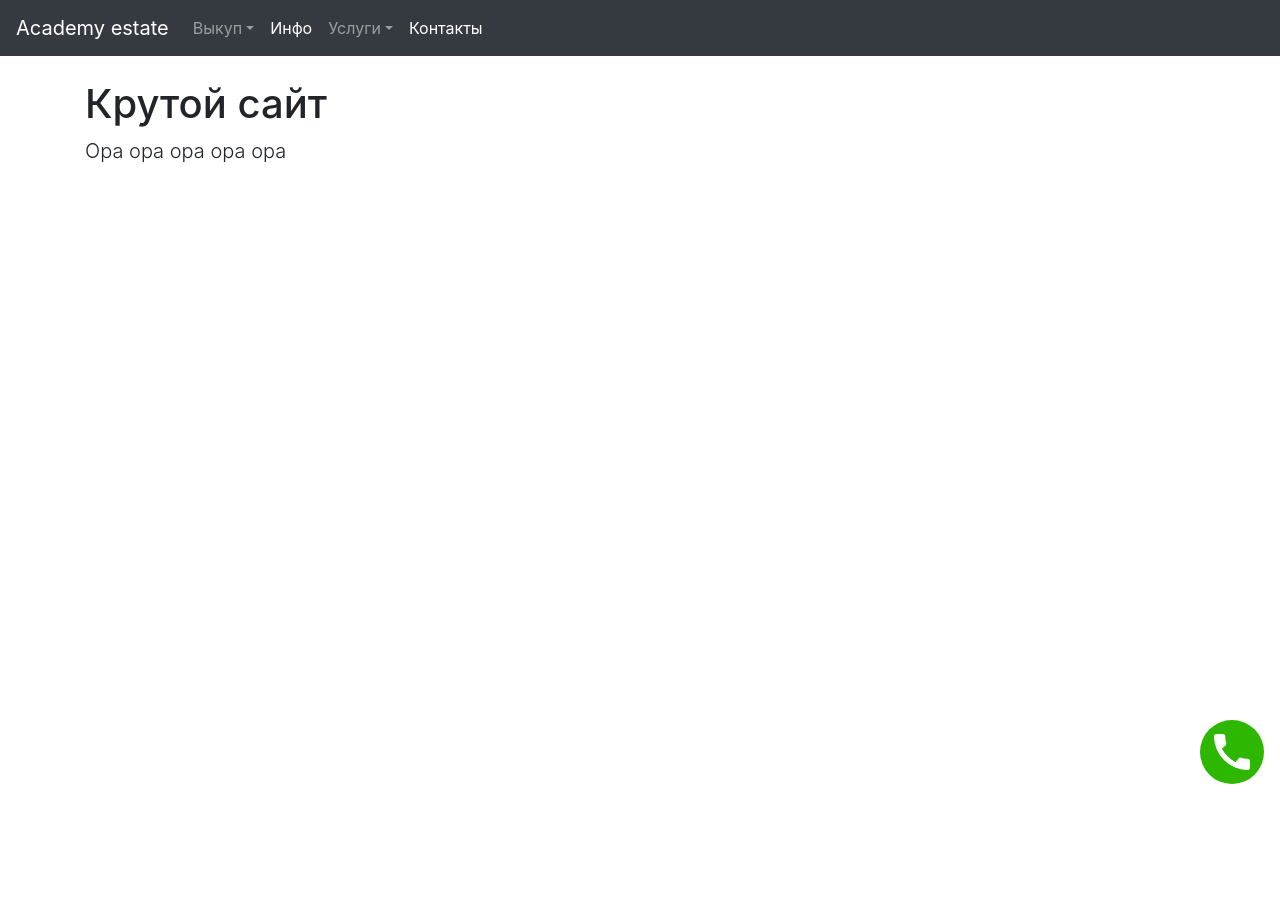
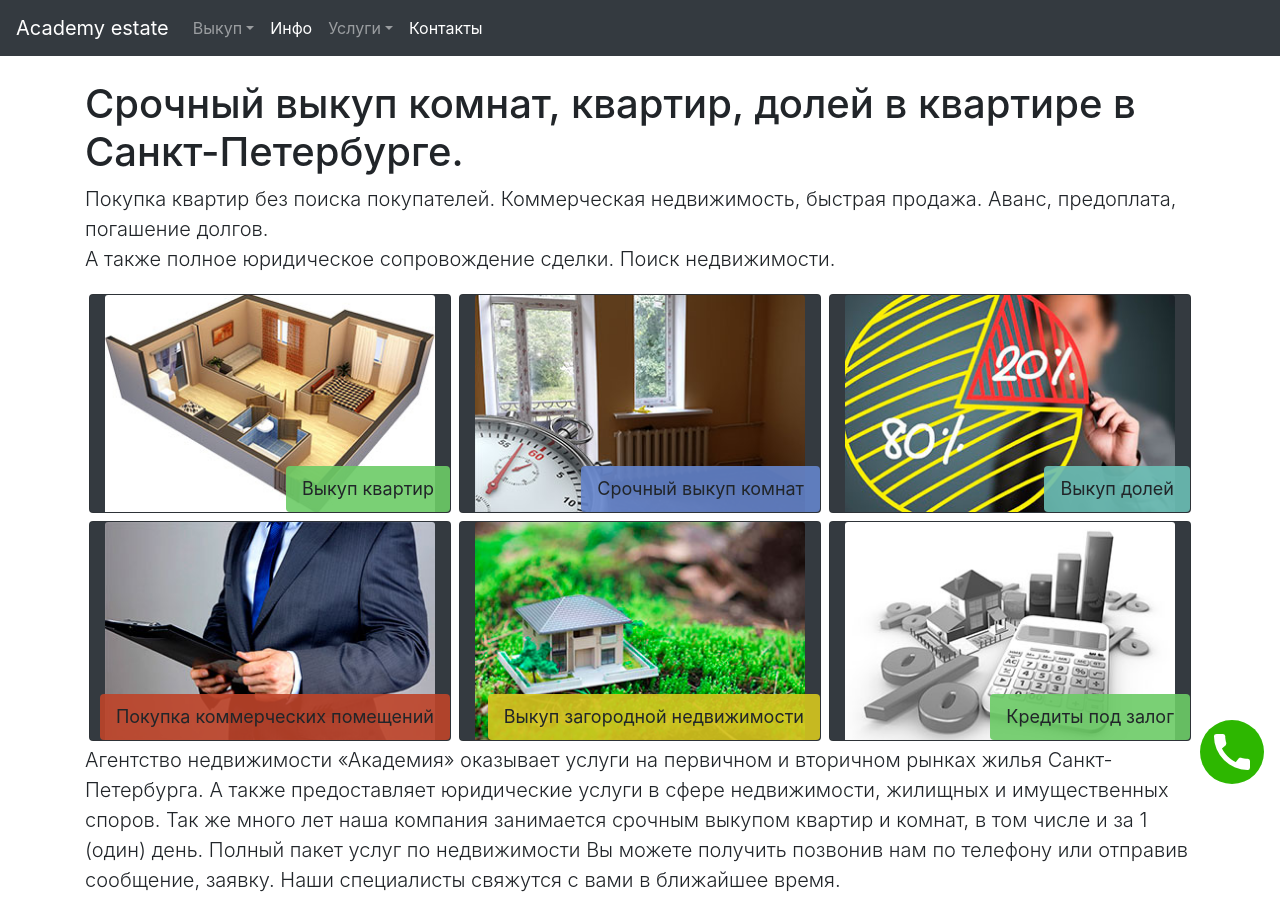
Before and after one commit to Apertx/vicup, a plain HTML site: page index.html in a window 1280 px wide. Before the commit the page ends 800 px from the top, so only its background shows below. Drawn offline with Linux system fonts and the light colour scheme.

Commit message:
card fix

```diff
--- a/css/v_container.css
+++ b/css/v_container.css
@@ -2,3 +2,13 @@
 body {
   padding-top: 5rem;
 }
+
+/*Тэг для домашних карточек*/
+.home_card {
+	position: absolute;
+	right: 0px;
+	bottom: 0px;
+	padding: 10px 15px;
+	font-size: 18px;
+	line-height: 24px;
+}
--- a/index.html
+++ b/index.html
@@ -65,8 +65,50 @@
 
     <!--Главный контейнер-->
     <main role="main" class="container">
-      <h1>Крутой сайт</h1>
-      <p class="lead">Ора ора ора ора ора</p>
+      <h1>Срочный выкуп комнат, квартир, долей в квартире в Санкт-Петербурге.</h1>
+      <p class="lead">Покупка квартир без поиска покупателей.
+        Коммерческая недвижимость, быстрая продажа. Аванс, предоплата, погашение долгов.<br>
+        А также полное юридическое сопровождение сделки. Поиск недвижимости.</p>
+
+      <!--Контейнер карточек-->
+      <div class="container">
+        <!--Первый ряд карточек-->
+        <div class="row">
+          <div class="card col-md m-1 bg-dark">
+            <img src="icon/kvart.jpg" class="card-img-top" alt="Выкуп квартир">
+            <a href="#" class="btn home_card" style="background-color: rgba(108,203,103,.9);">Выкуп квартир</a>
+          </div>
+          <div class="card col-md m-1 bg-dark">
+            <img src="icon/komn.jpg" class="card-img-top" alt="Срочный выкуп комнат">
+            <a href="#" class="btn home_card" style="background-color: rgba(100,132,203,.9);">Срочный выкуп комнат</a>
+          </div>
+          <div class="card col-md m-1 bg-dark">
+            <img src="icon/doli.jpg" class="card-img-top" alt="Выкуп долей">
+            <a href="#" class="btn home_card" style="background-color: rgba(107,190,181,.9);">Выкуп долей</a>
+          </div>
+        </div>
+        <!--Второй ряд карточек-->
+        <div class="row">
+          <div class="card col-md m-1 bg-dark">
+            <img src="icon/sup.jpg" class="card-img-top" alt="Покупка коммерческих помещений">
+            <a href="#" class="btn home_card" style="background-color: rgba(190,68,42,.9);">Покупка коммерческих помещений</a>
+          </div>
+          <div class="card col-md m-1 bg-dark">
+            <img src="icon/zem.jpg" class="card-img-top" alt="Выкуп загородной недвижимости">
+            <a href="#" class="btn home_card" style="background-color: rgba(214,199,30,.9);">Выкуп загородной недвижимости</a>
+          </div>
+          <div class="card col-md m-1 bg-dark">
+            <img src="icon/cred.jpg" class="card-img-top" alt="Кредиты под залог">
+            <a href="#" class="btn home_card" style="background-color: rgba(108,203,103,.9);">Кредиты под залог</a>
+          </div>
+        </div>
+      </div>
+
+      <p class="lead">Агентство недвижимости «Академия» оказывает услуги на первичном и вторичном рынках жилья Санкт-Петербурга.
+        А также предоставляет юридические услуги в сфере недвижимости, жилищных и имущественных споров.
+        Так же много лет наша компания занимается срочным выкупом квартир и комнат, в том числе и за 1 (один) день.
+        Полный пакет услуг по недвижимости Вы можете получить позвонив нам по телефону или отправив сообщение, заявку.
+        Наши специалисты свяжутся с вами в ближайшее время.</p>
     </main>
 
     <!--Плавающая кнопка-->
--- /dev/null
+++ b/js/to_top.js
@@ -0,0 +1,3 @@
+(function(){function b(){var a=document.getElementById("gotop");a||(a=document.createElement("a"),a.id="gotop",a.className="scrollTop",a.href="#",a.style.display="none",a.style.position="fixed",a.style.zIndex="9999",a.onclick=function(a){a.preventDefault();window.top.goTop()},document.body.appendChild(a));300<(document.body.scrollTop||document.documentElement.scrollTop)?(a.style.display="block",l(a,"show",30,!1)):l(a,"hide",30,function(){a.style.display="none"});return!1}function l(a,e,f,c){function k(){g<
+h?(d+=5,d<h?window.top.timeout=setTimeout(k,f):c&&c()):(d-=5,d>h?window.top.timeout=setTimeout(k,f):c&&c());var e=a,b=d;e.style.opacity=b/100;e.style.filter="alpha(opacity="+b+")"}var g=Math.round(100*a.style.opacity),d=g,h="show"==e?100:0;clearTimeout(window.top.timeout);window.top.timeout=setTimeout(k,30)}window.addEventListener?(window.addEventListener("scroll",b,!1),window.addEventListener("load",b,!1)):window.attachEvent&&(window.attachEvent("onscroll",b),window.attachEvent("onload",b));window.top.goTop=
+function(a,e){a=a||0.1;e=e||12;var f=0,c=0,b=0,g=0,d=0,h=0;document.documentElement&&(f=document.documentElement.scrollLeft||0,c=document.documentElement.scrollTop||0);document.body&&(b=document.body.scrollLeft||0,g=document.body.scrollTop||0);d=window.scrollX||0;h=window.scrollY||0;f=Math.max(d,Math.max(b,f));c=Math.max(h,Math.max(g,c));g=1+a;window.scrollTo(Math.floor(f/g),Math.floor(c/g));(0<f||0<c)&&window.setTimeout("top.goTop("+a+", "+e+")",e);return!1}})();
```
Also changed, not shown: icon/cred.jpg (added), icon/doli.jpg (added), icon/komn.jpg (added), icon/kvart.jpg (added), icon/sup.jpg (added), icon/zem.jpg (added).
